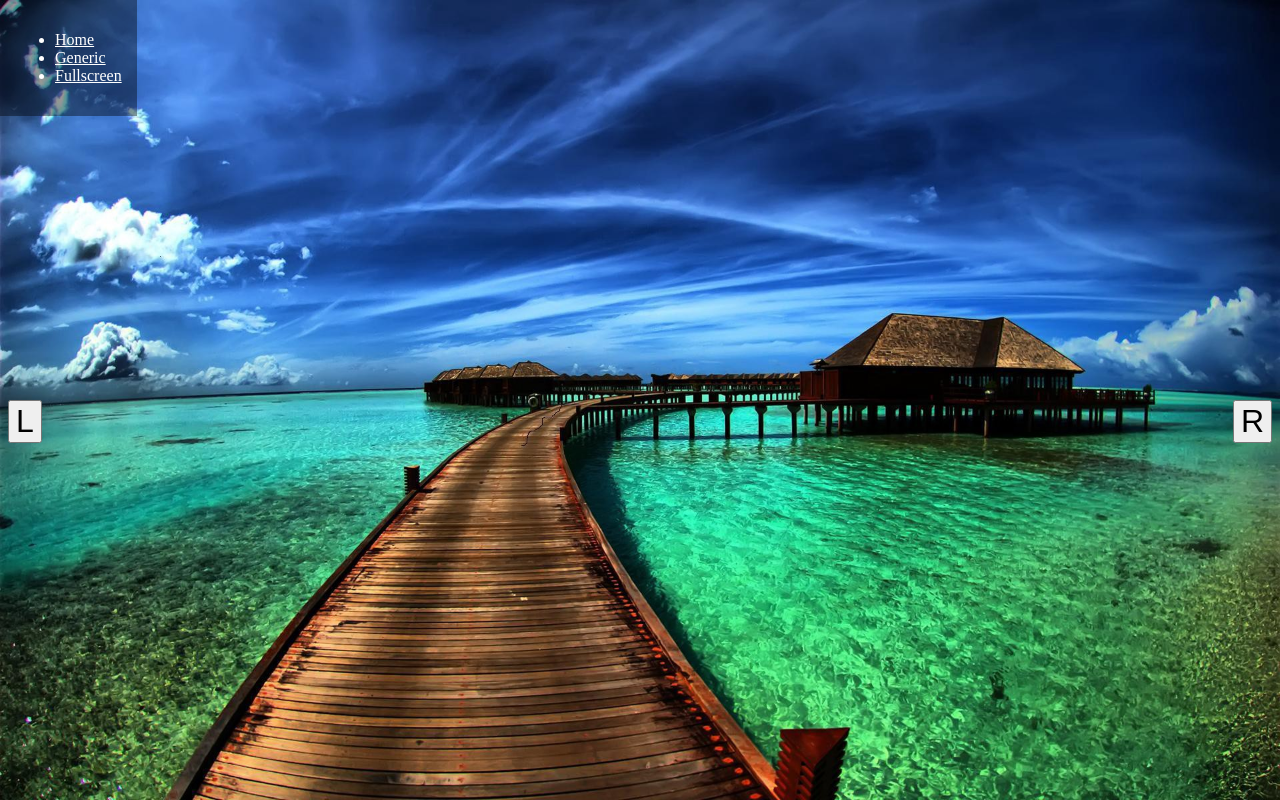
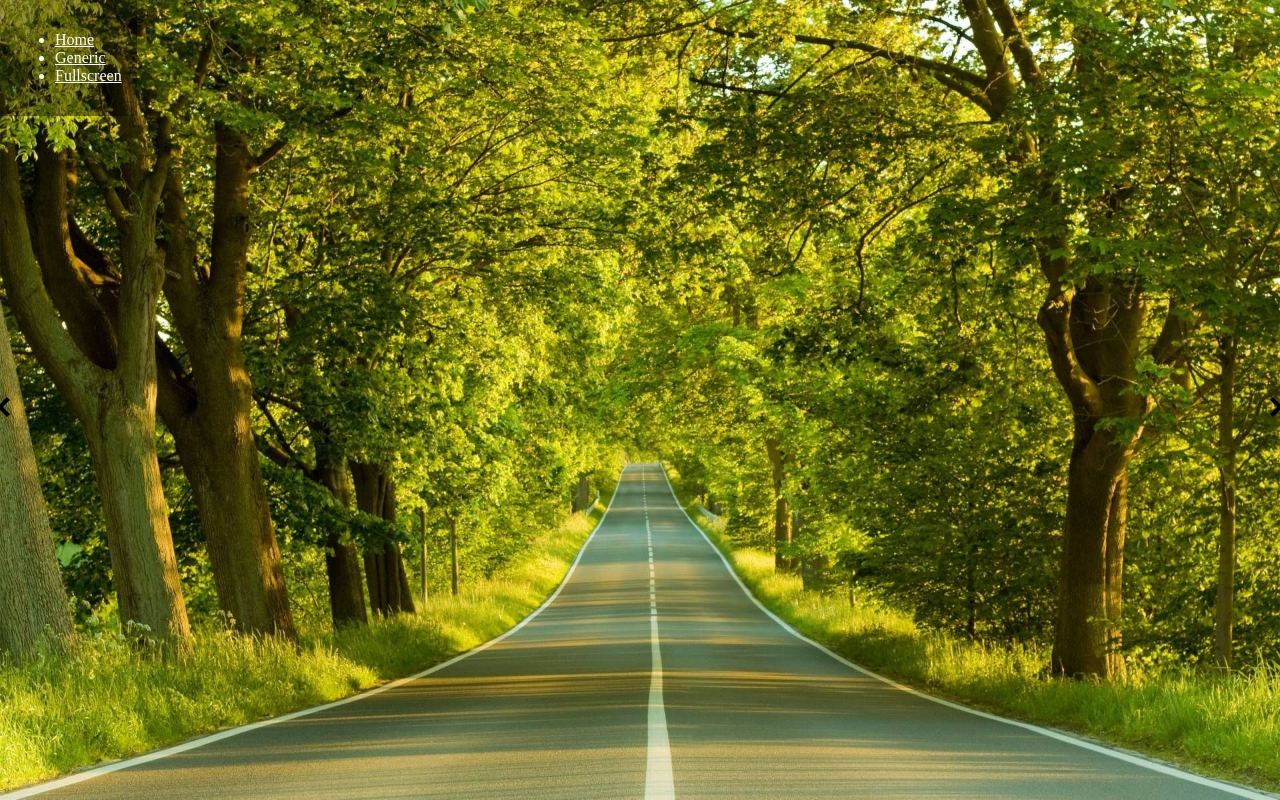
Before and after one commit to prustic/ts-slider, a React (Create React App) app: page /fullscreen-example in a window 1280 px wide. Built offline with nearby package versions, Linux system fonts and the light colour scheme.

Commit message:
progress

```diff
--- a/src/components/Slider/Slider.style.ts
+++ b/src/components/Slider/Slider.style.ts
@@ -1,4 +1,4 @@
-import styled, { css } from 'styled-components'
+import styled from 'styled-components'
 
 export const SliderStyles = styled.div`
     all: initial;
@@ -21,18 +21,3 @@ export const SliderWrapper = styled.div`
     height: 100%;
     max-height: 100vh;
 `
-
-export const Button = styled.button<{ right?: boolean; left?: boolean }>`
-    font-size: 2rem;
-    z-index: 10;
-    position: absolute;
-    top: 50%;
-    ${(props) =>
-        props.right
-            ? css`
-                  right: 0.5rem;
-              `
-            : css`
-                  left: 0.5rem;
-              `}
-`
--- a/src/components/Slider/Slider.tsx
+++ b/src/components/Slider/Slider.tsx
@@ -4,12 +4,11 @@ import React, {
     useLayoutEffect,
     useEffect,
     useCallback,
-    RefObject,
 } from 'react'
-import { useInView } from 'react-intersection-observer'
+import styled, { css } from 'styled-components'
 import { getElementDimensions, getPositionX } from '../../helpers/util'
 import Slide from '../Slide/Slide'
-import { SliderStyles, SliderWrapper, Button } from './Slider.style'
+import { SliderStyles, SliderWrapper } from './Slider.style'
 import { SliderProps } from './Slider.types'
 
 const Slider = (props: SliderProps) => {
@@ -18,24 +17,81 @@ const Slider = (props: SliderProps) => {
         threshHold = 100,
         transition = 0.3,
         scaleOnDrag = false,
+        button,
+        start = 1,
+        slidesToScroll = 1,
+        infinite = false,
     } = props
 
     const [dimensions, setDimensions] = useState({ width: 0, height: 0 })
-    const [index, setIndex] = React.useState(1)
+    const [index, setIndex] = React.useState(start)
+    const [lengthDifference, setDifference] = React.useState(0)
 
     const increment = () => {
         if (index < children.length - 1) setIndex(index + 1)
+        else {
+            if (infinite) {
+                children.push(children[lengthDifference])
+                setIndex(index + 1)
+                setDifference(lengthDifference + 1)
+            }
+        }
     }
 
     const decrement = () => {
         if (index > 0) setIndex(index - 1)
+        else {
+            if (infinite) {
+                children.unshift(children[0])
+                console.log(children)
+                setIndex(index - 1)
+                console.log(index)
+            }
+        }
+    }
+
+    const renderButtons = () => {
+        if (button) {
+            const Button = styled.i<{
+                left?: boolean
+                right?: boolean
+                onClick: () => void
+                disabled: boolean
+            }>`
+                ${button.type.componentStyle.rules};
+                position: absolute;
+                top: 50%;
+                opacity: ${(props) => (props.disabled ? 0.4 : 1)};
+                z-index: 2;
+                ${(props) =>
+                    props.right
+                        ? css`
+                              right: 0rem;
+                              transform: rotate(-45deg);
+                          `
+                        : css`
+                              left: 0rem;
+                              transform: rotate(135deg);
+                          `}
+            `
+            return (
+                <>
+                    <Button onClick={decrement} left disabled={!infinite && index === 0} />
+                    <Button
+                        onClick={increment}
+                        right
+                        disabled={!infinite && index === children.length - 1}
+                    />
+                </>
+            )
+        } else return null
     }
 
     const dragging = useRef(false)
     const startPos = useRef(0)
     const currentTranslate = useRef(0)
     const prevTranslate = useRef(0)
-    const currentIndex = useRef(index);
+    const currentIndex = useRef(index)
     const sliderRef = useRef<any>('slider')
     const animationRef = useRef<number | null>(null)
 
@@ -84,17 +140,20 @@ const Slider = (props: SliderProps) => {
         const handleKeyDown = (e: KeyboardEvent) => {
             const arrowsPressed = ['ArrowRight', 'ArrowLeft'].includes(e.key)
             if (arrowsPressed) transitionOn()
-            if (
-                e.key === 'ArrowRight' &&
-                currentIndex.current < children.length - 1
-            ) {
-                currentIndex.current += 1
+            if (e.key === 'ArrowRight') {
+                if (currentIndex.current < children.length - 1)
+                    currentIndex.current += 1
+                else {
+                    if (infinite) {
+                        generateNextSlide()
+                        currentIndex.current += 1
+                    }
+                }
             }
             if (e.key === 'ArrowLeft' && currentIndex.current > 0) {
                 currentIndex.current -= 1
             }
-            if (arrowsPressed && setIndex)
-                setIndex(currentIndex.current)
+            if (arrowsPressed && setIndex) setIndex(currentIndex.current)
             setPositionByIndex()
         }
 
@@ -121,6 +180,10 @@ const Slider = (props: SliderProps) => {
             dragging.current = true
             animationRef.current = requestAnimationFrame(animation)
             sliderRef.current.style.cursor = 'grabbing'
+
+            if(infinite && currentIndex.current === children.length - 1) {
+                generateNextSlide();
+            }
         }
     }
 
@@ -143,7 +206,7 @@ const Slider = (props: SliderProps) => {
         const movedBy = currentTranslate.current - prevTranslate.current
 
         // if moved enough negative then snap to next slide if there is one
-        if (movedBy < -threshHold && currentIndex.current < children.length - 1)
+        if (movedBy < -threshHold && currentIndex.current < children.length - 1 || (movedBy < -threshHold && infinite))
             currentIndex.current += 1
 
         // if moved enough positive then snap to previous slide if there is one
@@ -167,18 +230,14 @@ const Slider = (props: SliderProps) => {
         sliderRef.current.style.transform = `translateX(${currentTranslate.current}px)`
     }
 
+    function generateNextSlide() {
+        children.push(children[lengthDifference])
+        setDifference(lengthDifference + 1)
+    }
+
     return (
         <SliderWrapper>
-            <Button onClick={decrement} left disabled={index === 0}>
-                L
-            </Button>
-            <Button
-                onClick={increment}
-                right
-                disabled={index === children.length - 1}
-            >
-                R
-            </Button>
+            {renderButtons()}
             <SliderStyles ref={sliderRef}>
                 {children.map((child, index) => {
                     return (
--- a/src/components/Slider/Slider.types.ts
+++ b/src/components/Slider/Slider.types.ts
@@ -6,4 +6,8 @@ export type SliderProps = {
     transition: number
     scaleOnDrag: boolean
     displayPerSlide: number
+    button?: JSX.Element
+    slidesToScroll?: number
+    start?: number
+    infinite?: boolean
 }
--- a/src/pages/Examples/Fullscreen/Fullscreen.style.ts
+++ b/src/pages/Examples/Fullscreen/Fullscreen.style.ts
@@ -5,3 +5,10 @@ export const FullscreenExampleStyled = styled.div`
     height: 100vh;
     position: relative;
 `
+
+export const Button = styled.i`
+    border: solid black;
+    border-width: 0 4px 4px 0;
+    display: inline-block;
+    padding: 5px;
+`
--- a/src/pages/Examples/Fullscreen/Fullscreen.tsx
+++ b/src/pages/Examples/Fullscreen/Fullscreen.tsx
@@ -1,6 +1,6 @@
 import React from 'react'
 import Slider from '../../../components/Slider/Slider'
-import { FullscreenExampleStyled } from './Fullscreen.style'
+import { Button, FullscreenExampleStyled } from './Fullscreen.style'
 import images1920x1080 from '../../../helpers/images'
 
 const FullscreenExample = () => {
@@ -8,7 +8,10 @@ const FullscreenExample = () => {
         threshHold: 100,
         transition: 0.3,
         scaleOnDrag: true,
-        displayPerSlide: 1
+        displayPerSlide: 1,
+        start: 0,
+        button: <Button />,
+        infinite: true
     }
 
     return (
--- a/src/pages/Examples/Generic/Generic.style.ts
+++ b/src/pages/Examples/Generic/Generic.style.ts
@@ -15,3 +15,10 @@ export const GenericExampleStyled = styled.div`
         width: 100%;
     }
 `
+
+export const Button = styled.i`
+    border: solid white;
+    border-width: 0 4px 4px 0;
+    display: inline-block;
+    padding: 5px;
+`
--- a/src/pages/Examples/Generic/Generic.tsx
+++ b/src/pages/Examples/Generic/Generic.tsx
@@ -1,5 +1,5 @@
 import React from 'react'
-import { GenericExampleStyled } from './Generic.style';
+import { GenericExampleStyled, Button } from './Generic.style';
 import Slider from '../../../components/Slider/Slider'
 import images1920x1080 from '../../../helpers/images';
 
@@ -8,7 +8,10 @@ const GenericExample = () => {
         threshHold: 100,
         transition: 0.3,
         scaleOnDrag: true,
-        displayPerSlide: 3
+        displayPerSlide: 3,
+        button: <Button />,
+        start: 0,
+        slidesToScroll: 3
     }
 
     return (
--- /dev/null
+++ b/src/pages/Home/Home.types.ts
@@ -0,0 +1,3 @@
+export type HomepageProps = {
+
+}
```
